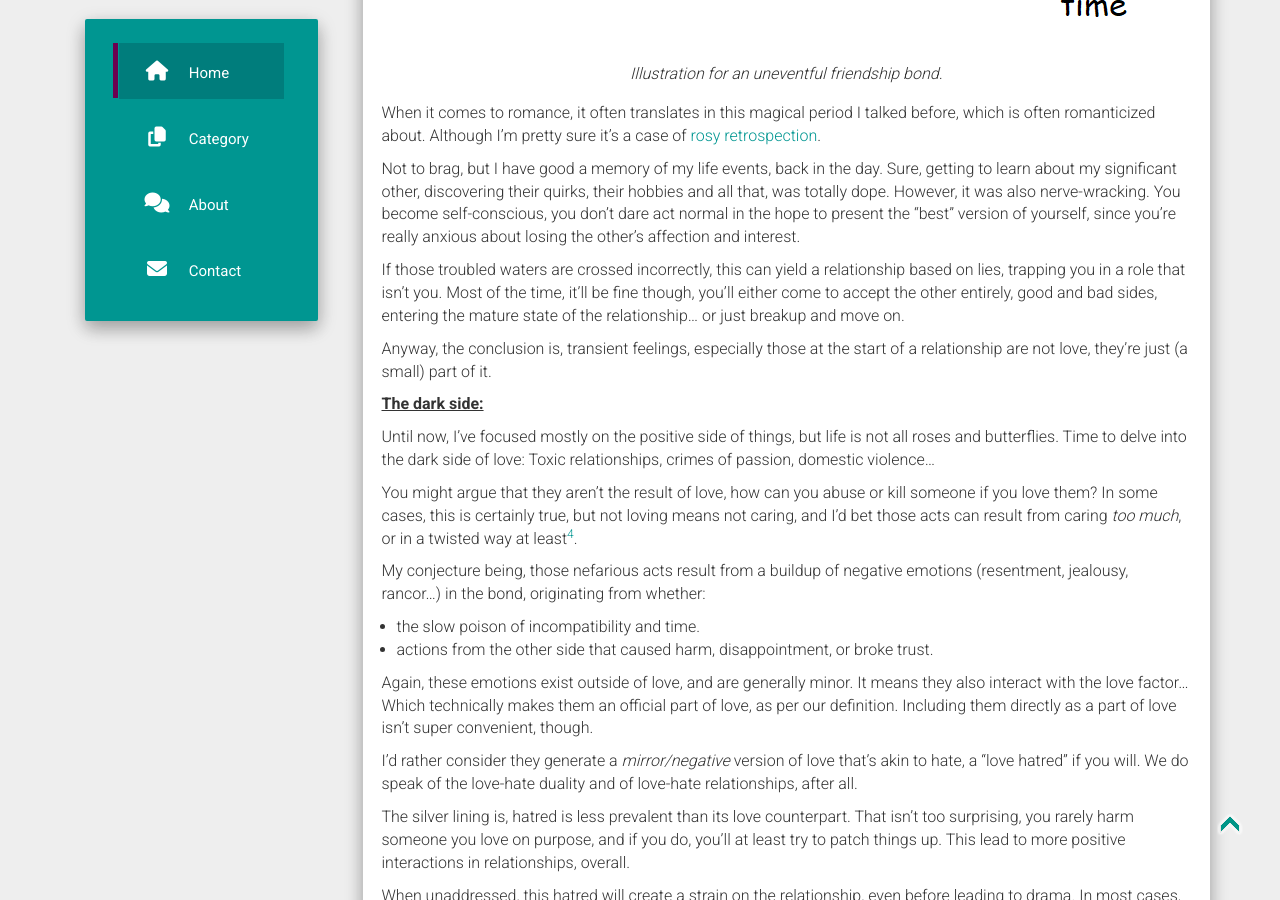
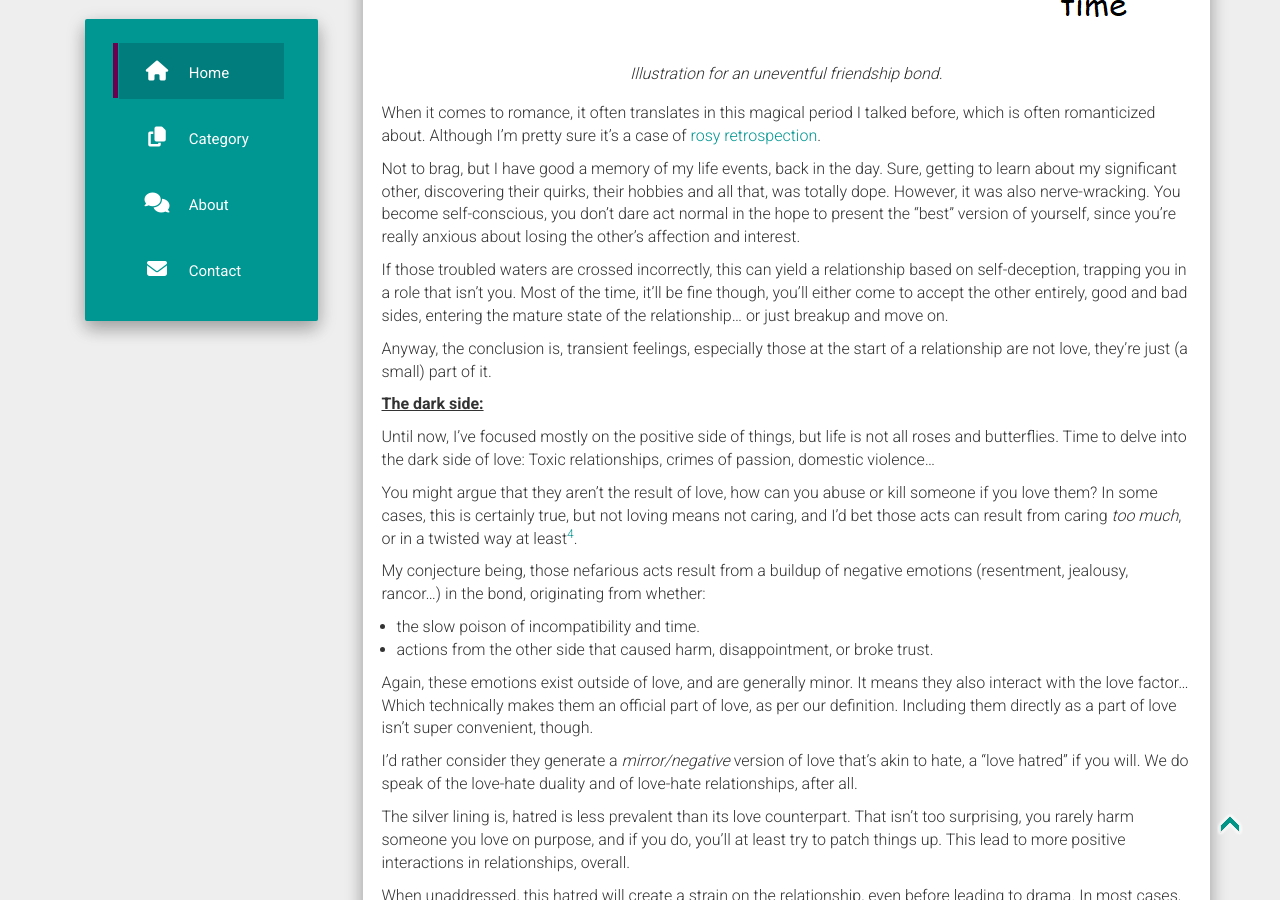
Before and after one commit to WanderingSpaceThinker/nonexistence, a Jekyll site: the page built from _posts/2021-12-12-Of-bonds-and-love.md, in a window 1280 px wide and 900 px high, scrolled down 6007 px. Built offline with Jekyll 4.4.1, drawn with Linux system fonts in a browser that asks for light colours; nearby versions of some CDN libraries; comment, search, counter and statistics services are not loaded.

Commit message:
chore: update post

```diff
--- a/_posts/2021-12-12-Of-bonds-and-love.md
+++ b/_posts/2021-12-12-Of-bonds-and-love.md
@@ -137,7 +137,7 @@ When it comes to romance, it often translates in this magical period I talked be
 
 Not to brag, but I have good a memory of my life events, back in the day. Sure, getting to learn about my significant other, discovering their quirks, their hobbies and all that, was totally dope. However, it was also nerve-wracking. You become self-conscious, you don't dare act normal in the hope to present the "best" version of yourself, since you're really anxious about losing the other's affection and interest.
 
-If those troubled waters are crossed incorrectly, this can yield a relationship based on lies, trapping you in a role that isn't you. Most of the time, it'll be fine though, you'll either come to accept the other entirely, good and bad sides, entering the mature state of the relationship... or just breakup and move on.
+If those troubled waters are crossed incorrectly, this can yield a relationship based on self-deception, trapping you in a role that isn't you. Most of the time, it'll be fine though, you'll either come to accept the other entirely, good and bad sides, entering the mature state of the relationship... or just breakup and move on.
 
 Anyway, the conclusion is, transient feelings, especially those at the start of a relationship are not love, they're just (a small) part of it.
 
```
